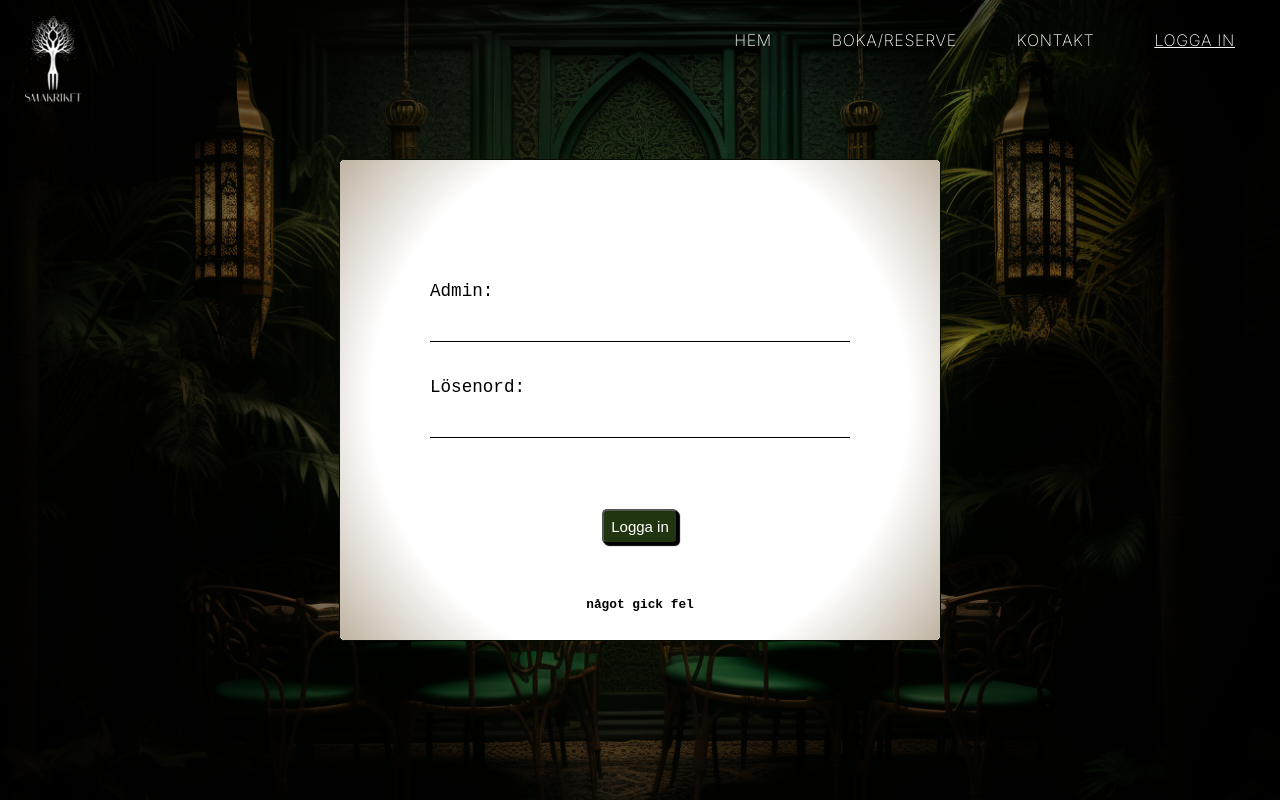
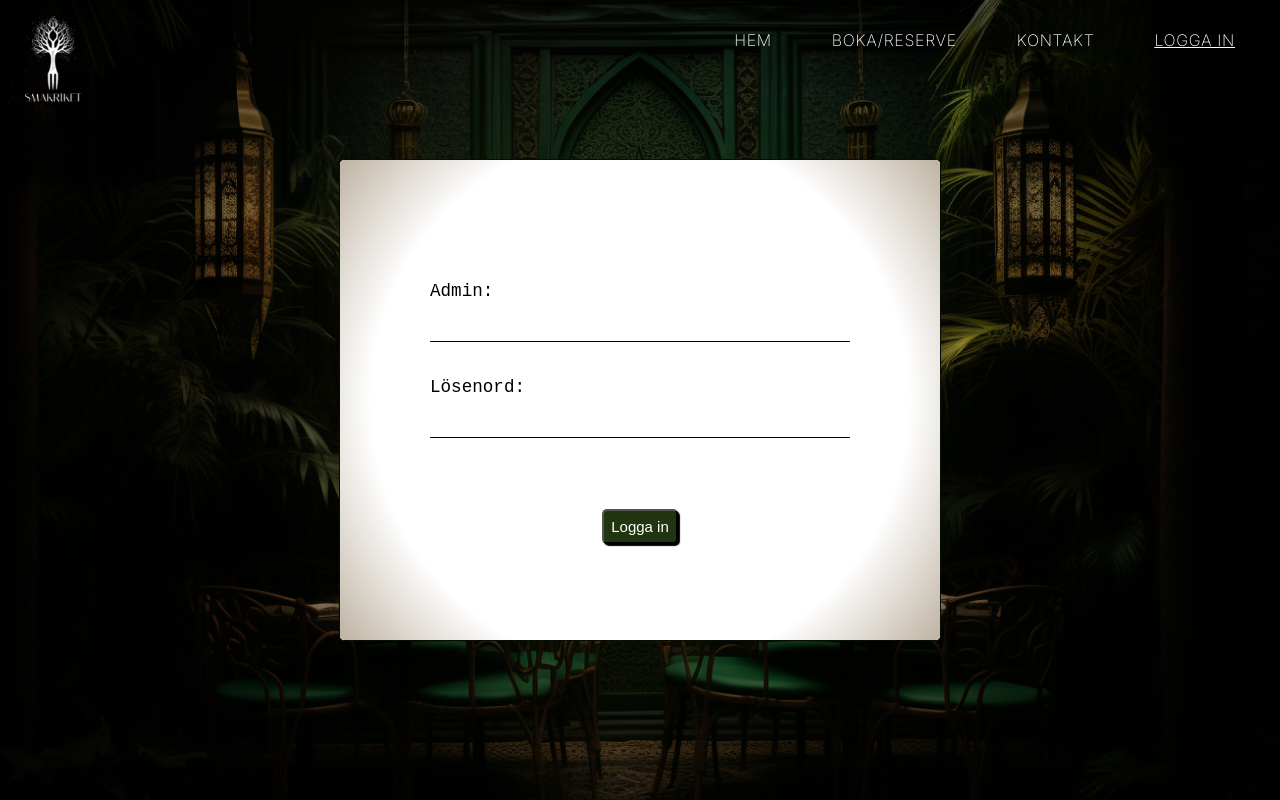
Before and after one commit to Medieinstitutet/the-restaurant-smakriket, a React (Vite) app: page /SignIn in a window 1280 px wide. Built offline with nearby package versions, Linux system fonts and the light colour scheme; no server answers; a web font is replaced by a local one.

Commit message:
small fix

```diff
--- a/src/components/bookings/ReserveTable.tsx
+++ b/src/components/bookings/ReserveTable.tsx
@@ -48,7 +48,9 @@ const ReserveTable = ({ setReservationFlow }: Props) => {
 
 
   const getData = async () => {
-    GetBookings();
+   await GetBookings();
+    if(error){
+    setError('')}
   };
 
   if (bookings.length === 0 && !error) {
--- a/src/components/signin/Login.tsx
+++ b/src/components/signin/Login.tsx
@@ -11,6 +11,7 @@ interface Props{
 
 export const Login = ({setReservationFlow }:Props) => {
     const [id, setId] = useState<string>('')
+    const [loginError, setloginError] = useState('')
     const [password, setPassword] = useState<string>('')
     const {bookings,setBookings, setDate, setTime,setNumberOfGuests,  setCustomerId, setReservationId,error, setError } = useBookingContext()
     const {adminLogin, setAdminLogin} = useGlobalContext()
@@ -28,7 +29,7 @@ export const Login = ({setReservationFlow }:Props) => {
         setBookings([])
     setId('')
     }else{
-    setError('Fel username eller lösenord')
+      setloginError('Fel username eller lösenord')
     setTimeout(() =>setError(''), 3000)
     }}}
 
@@ -105,7 +106,7 @@ export const Login = ({setReservationFlow }:Props) => {
             />
           </div>: '' }
     <button type='submit'>{!adminLogin ? 'Logga in' : 'Sök'}</button>
-    <p className='signinContainer___signin___form___error'>{error}</p>
+    <p className='signinContainer___signin___form___error'>{!adminLogin ? `${loginError}` :`${error}`}</p>
 
     </form>
   )
--- a/src/pages/Booking.tsx
+++ b/src/pages/Booking.tsx
@@ -18,7 +18,7 @@ export const Booking = () => {
 const [reservationFlow, setReservationFlow] = useState<string>('first')
 const [fade, setFade] = useState<boolean>(true)
 const {loading} = useGlobalContext()
-const { setDate, setTime, setNumberOfGuests, setName, setLastname, setEmail, setPhone,  } = useBookingContext();
+const { setDate, setTime, setNumberOfGuests, setName, setLastname, setEmail, setPhone, setError } = useBookingContext();
 
 const dateString = new Date();
 const formattedDate = moment(dateString).format("YYYY-MM-DD");
@@ -31,7 +31,7 @@ setName("");
 setEmail("");
 setLastname("");
 setPhone("");
-
+setError('')
 
 
 
```
